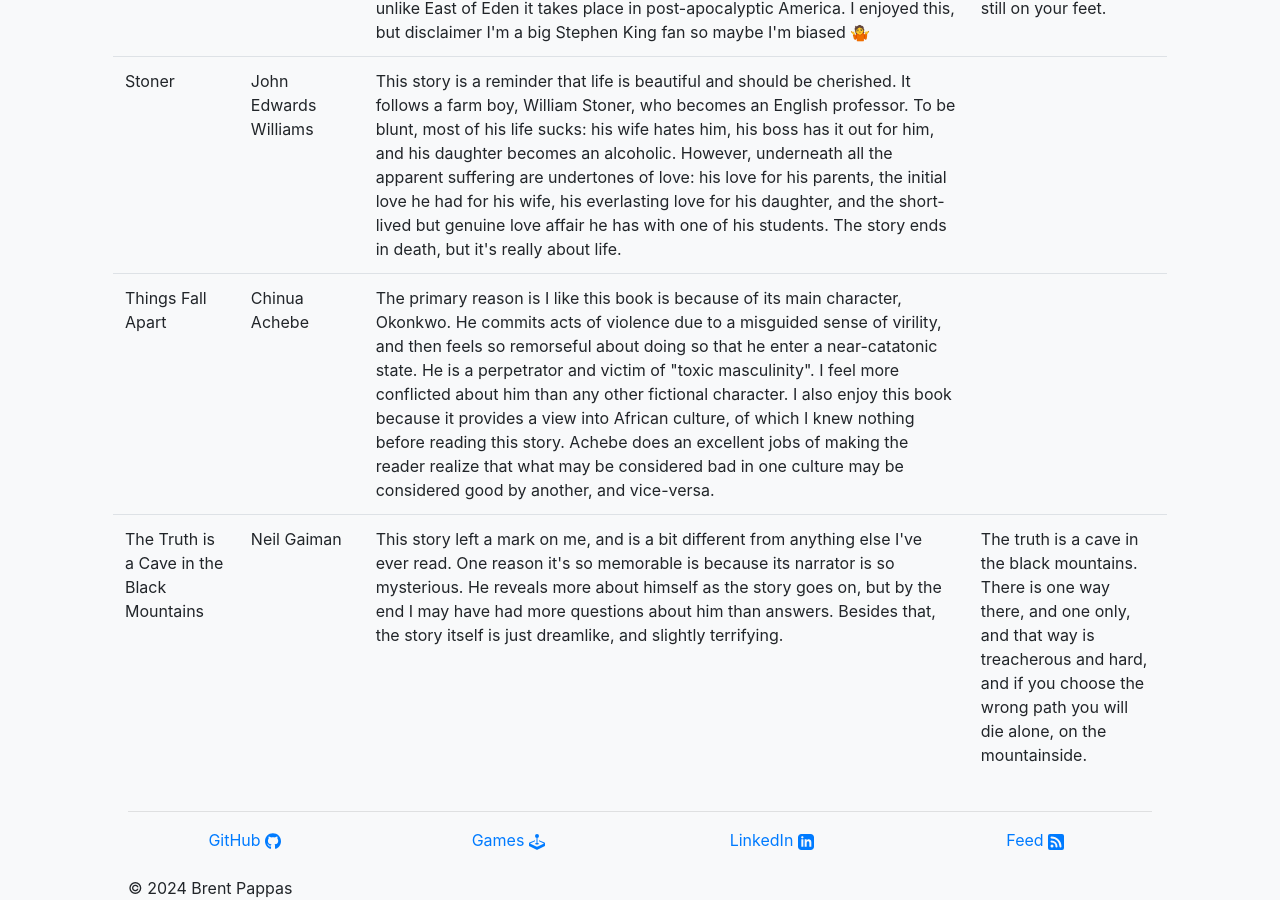
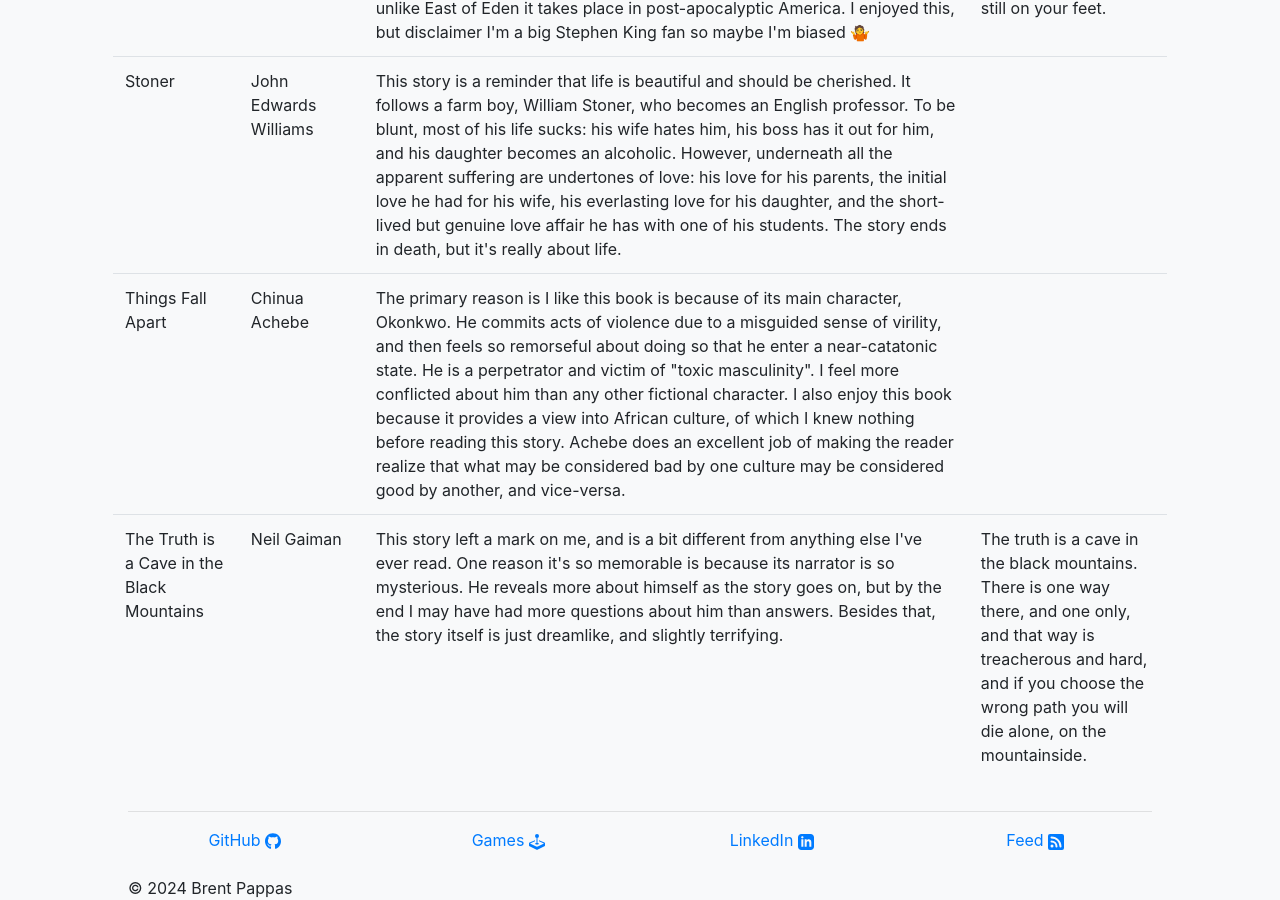
Before and after one commit to PappasBrent/pappasbrent.github.io, a Jekyll site: the page built from reading.html, in a window 1280 px wide and 900 px high, scrolled down 5384 px. Built offline with Jekyll 4.4.1, drawn with Linux system fonts in a browser that asks for light colours.

Commit message:
FIx typos

```diff
--- a/reading.html
+++ b/reading.html
@@ -422,8 +422,8 @@ title: Reading List
 
                     I also enjoy this book because it provides a view into
                     African culture, of which I knew nothing before reading this
-                    story. Achebe does an excellent jobs of making the reader
-                    realize that what may be considered bad in one culture may
+                    story. Achebe does an excellent job of making the reader
+                    realize that what may be considered bad by one culture may
                     be considered good by another, and vice-versa.
                 </td>
                 <td></td>
```
